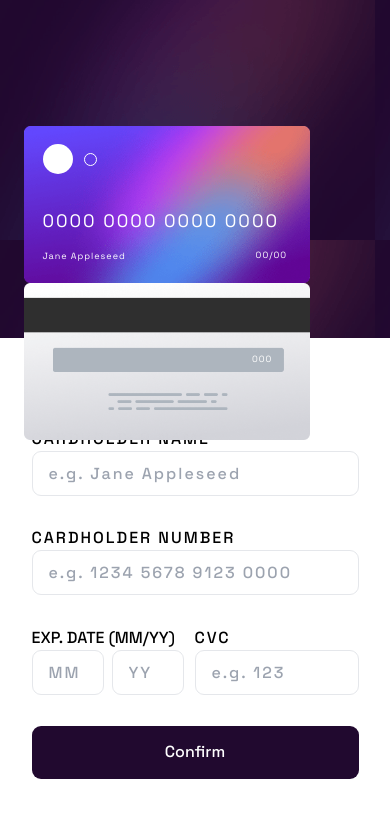
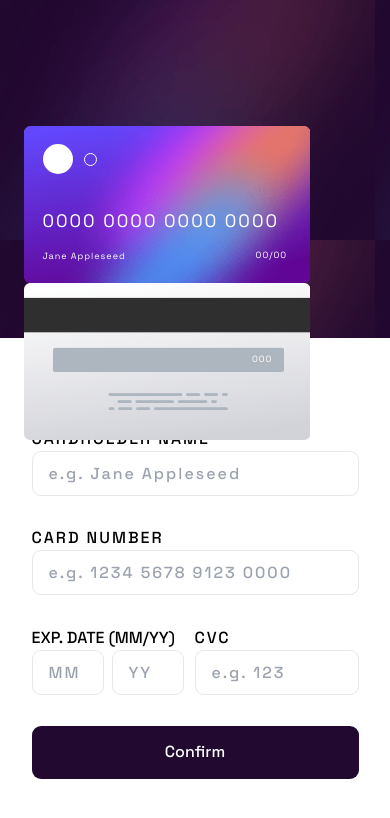
Before and after one commit to GuiFraV/FrontEndMentorVUE, a Vue app: page / in a window 390 px wide. Shown: the top 818 px of the page. Built offline with nearby package versions, Linux system fonts and the light colour scheme.

Commit message:
Fix bug with card number

```diff
--- a/src/App.vue
+++ b/src/App.vue
@@ -1,8 +1,87 @@
+<template>
+  <div
+    class="relative bg-hero-pattern-mobile h-full md:bg-hero-pattern md:bg-contain md:bg-no-repeat flex flex-col justify-center items-center md:h-screen md:flex-row"
+  >
+    <!-- Les cartes -->
+    <div
+      class="h-[251px] w-[343px] top-[32px] md:hidden lg:flex flex-col justify-between absolute md:left-[164px] md:top-[187px] md:h-[541px] md:w-[527px] z-10"
+    >
+      <!-- Carte de devant -->
+      <div class="relative h-[251px]">
+        <!-- Utiliser une balise <div> avec l'image en arrière-plan -->
+        <div
+          class="absolute bottom-0 lg:relative lg:h-[245px] lg:w-[447px] w-[286px] h-[157px] bg-no-repeat bg-cover"
+          :style="{ backgroundImage: `url(${frontCard})` }"
+        >
+          <!-- Logos sur la carte -->
+          <div
+            class="left-[19px] bottom-[108.6px] w-[54px] h-[30px] lg:w-[84px] lg:h-[47px] flex justify-between items-center absolute lg:top-[28px] lg:left-[32px]"
+          >
+            <div
+              class="bg-white h-[30px] w-[30px] lg:h-[47px] lg:w-[47px] rounded-full"
+            ></div>
+            <div
+              class="border border-white w-[13px] h-[13px] lg:h-[21.15px] lg:w-[21.15px] rounded-full"
+            ></div>
+          </div>
+
+          <!-- Afficher le numéro de carte formaté ou valeur par défaut -->
+          <div
+            class="absolute bottom-[48.6px] left-[19px] text-[18px] tracking-[2px] lg:h-[36px] lg:w-[372px] text-white lg:text-[28px] flex items-center font-space-grotesk lg:top-[139px] lg:left-[32px] lg:tracking-[3px]"
+          >
+            {{ formattedCardNumber }}
+          </div>
+
+          <!-- Afficher le nom du titulaire ou valeur par défaut -->
+          <div
+            class="absolute h-[11px] w-[89px] text-[9px] lg:text-[14px] bottom-[20.6px] left-[19px] lg:h-[18px] lg:w-[138px] flex items-center text-white font-space-grotesk tracking-[1px] lg:top-[200.5px] lg:left-[32px]"
+          >
+            {{ formData.name || defaultValues.name }}
+          </div>
+
+          <!-- Afficher la date d'expiration ou valeur par défaut -->
+          <div
+            class="absolute text-[9px] lg:text-[14px] bottom-[20.6px] left-[232.11px] lg:h-[18px] lg:w-[49px] flex items-center text-white font-space-grotesk tracking-[1px] lg:top-[200.5px] lg:left-[366px]"
+          >
+            {{ formattedExpDate }}
+          </div>
+        </div>
+      </div>
+
+      <!-- Carte de derrière -->
+      <div
+        id="back-card"
+        class="h-[157px] w-[286px] lg:h-[245px] lg:w-[447px] lg:absolute lg:right-0 bottom-0 relative"
+      >
+        <!-- Utiliser une balise <div> avec l'image en arrière-plan -->
+        <div
+          class="w-full h-full bg-no-repeat bg-cover"
+          :style="{ backgroundImage: `url(${backCard})` }"
+        >
+          <!-- Afficher le CVC ou valeur par défaut -->
+          <div
+            class="text-white lg:w-[32px] lg:h-[18px] flex items-center justify-center absolute right-[37.2px] top-[70px] lg:right-[57px] lg:top-[111px] font-space-grotesk text-[9px] lg:text-[14px] tracking-[1px]"
+          >
+            {{ formData.cvc || defaultValues.cvc }}
+          </div>
+        </div>
+      </div>
+    </div>
+
+    <!-- Le composant Form -->
+    <div
+      class="w-full bottom-0 h-3/5 md:h-screen md:bottom-0 bg-white flex justify-center items-center md:w-2/3 absolute md:right-0 z-0"
+    >
+      <Form @updateFormData="updateFormData" />
+    </div>
+  </div>
+</template>
+
 <script setup>
+import { ref, computed } from "vue";
 import Form from "./components/Form.vue";
 import frontCard from "./assets/bg-card-front.png";
 import backCard from "./assets/bg-card-back.png";
-import { ref } from "vue";
 
 // Données réactives du formulaire avec valeurs par défaut
 const formData = ref({
@@ -21,65 +100,32 @@ const defaultValues = {
   expYear: "00",
   cvc: "000",
 };
+
+// Fonction pour mettre à jour formData avec les données du formulaire
+function updateFormData(updatedData) {
+  formData.value = { ...formData.value, ...updatedData };
+}
+
+// Fonction pour formater le numéro de carte pour l'affichage
+function formatCardNumber(value) {
+  value = value.replace(/\D/g, "");
+  return value.replace(/(.{4})/g, "$1 ").trim();
+}
+
+// Propriété calculée pour le numéro de carte formaté
+const formattedCardNumber = computed(() => {
+  return formatCardNumber(
+    formData.value.cardNumber || defaultValues.cardNumber
+  );
+});
+
+// Propriété calculée pour la date d'expiration formatée
+const formattedExpDate = computed(() => {
+  const month = formData.value.expMonth || defaultValues.expMonth;
+  const year = formData.value.expYear || defaultValues.expYear;
+  return `${month}/${year}`;
+});
 </script>
-
-<template>
-  <div
-    class="relative bg-hero-pattern-mobile h-full md:bg-hero-pattern md:bg-contain md:bg-no-repeat flex flex-col justify-center items-center md:h-screen md:flex-row"
-  >
-    <!-- Les cartes, visibles seulement sur les écrans md et plus grands -->
-    <div
-      class="h-[251px] w-[343px] top-[32px] md:hidden lg:flex flex-col justify-between absolute md:left-[164px] md:top-[187px] md:h-[541px] md:w-[527px] z-10"
-    >
-      <!-- Carte de devant -->
-      <div class="relative h-[251px]">
-        <img
-          :src="frontCard"
-          alt="Front Credit Card"
-          class="absolute bottom-0 lg:relative lg:h-[245px] lg:w-[447px] w-[286px] h-[157px]"
-        >
-          <div class="left-[19px] bottom-[108.6px] w-[54px] h-[30px] lg:w-[84px] lg:h-[47px] flex justify-between items-center absolute lg:top-[28px] lg:left-[32px]">
-            <div class="bg-white h-[30px] w-[30px] lg:h-[47px] lg:w-[47px] rounded-full"></div>
-            <div class="border border-white w-[13px] h-[13px] lg:h-[21.15px] lg:w-[21.15px] rounded-full"></div>
-          </div>
-
-          <!-- Afficher le numéro de carte formaté ou valeur par défaut -->
-          <div class="absolute bottom-[48.6px] left-[19px] text-[18px] tracking-[2px] lg:h-[36px] lg:w-[372px] text-white lg:text-[28px] flex items-center font-space-grotesk lg:top-[139px] lg:left-[32px] lg:tracking-[3px]">
-            {{ formData.cardNumber || defaultValues.cardNumber }}
-          </div>
-
-          <!-- Afficher le nom du titulaire ou valeur par défaut -->
-          <div class="absolute h-[11px] w-[89px] text-[9px] lg:text-[14px] bottom-[20.6px] left-[19px] lg:h-[18px] lg:w-[138px] flex items-center text-white font-space-grotesk tracking-[1px] lg:top-[200.5px] lg:left-[32px]">
-            {{ formData.name || defaultValues.name }}
-          </div>
-
-          <!-- Afficher la date d'expiration ou valeur par défaut -->
-          <div class="absolute text-[9px] lg:text-[14px] bottom-[20.6px] left-[232.11px] lg:h-[18px] lg:w-[49px] flex items-center text-white font-space-grotesk tracking-[1px] lg:top-[200.5px] lg:left-[366px]">
-            {{ (formData.expMonth || defaultValues.expMonth) }}/{{ (formData.expYear || defaultValues.expYear) }}
-          </div>
-        </img>
-      </div>
-
-      <!-- Carte de derrière -->
-     <div id="back-card" class=" h-[157px] w-[286px] lg:h-[245px] lg:w-[447px] lg:absolute lg:right-0 bottom-0 relative">
-        <img :src="backCard" alt="Back Credit Card" class="w-full h-full">
-        <!-- Afficher le CVC ou valeur par défaut -->
-        <div class="text-white lg:w-[32px] lg:h-[18px] flex items-center justify-center absolute right-[37.2px] top-[70px] lg:right-[57px] lg:top-[111px] font-space-grotesk text-[9px] lg:text-[14px] tracking-[1px]">
-          {{ formData.cvc || defaultValues.cvc }}
-        </div>
-      </div>
-
-    </div>
-
-    <!-- Le composant Form gère l'affichage du formulaire ou du message de remerciement -->
-    <div
-      class="w-full bottom-0 h-3/5 md:h-screen md:bottom-0 bg-white flex justify-center items-center md:w-2/3 absolute md:right-0 z-0"
-    >
-      <Form :formData="formData" />
-    </div>
-  </div>
-</template>
-
 
 <style>
 @media (max-width: 375px) {
@@ -87,7 +133,7 @@ const defaultValues = {
     position: absolute;
     top: 0px;
     right: 0px;
-    z-index: -10
+    z-index: -10;
   }
 }
 </style>
--- a/src/components/Form.vue
+++ b/src/components/Form.vue
@@ -1,5 +1,5 @@
 <script setup>
-import { ref, toRefs, defineProps } from "vue";
+import { ref, computed, watch, defineEmits } from "vue";
 import FormField from "./FormField.vue";
 import ThankYou from "./ThankYou.vue";
 import {
@@ -9,16 +9,43 @@ import {
   validateExpYear,
   validateCVC,
 } from "../validation";
-// Réception de la prop formData du composant parent
-const props = defineProps({
-  formData: {
-    type: Object,
-    required: true,
+
+// Déclarer l'émetteur d'événements
+const emit = defineEmits(["updateFormData"]);
+
+// Création de références locales pour chaque champ
+const name = ref("");
+const expMonth = ref("");
+const expYear = ref("");
+const cvc = ref("");
+
+// Référence pour le numéro de carte non formaté
+const cardNumberRaw = ref("");
+
+// Propriété calculée pour le numéro de carte formaté
+const cardNumber = computed({
+  get() {
+    return formatCardNumber(cardNumberRaw.value);
+  },
+  set(value) {
+    cardNumberRaw.value = value.replace(/\D/g, "").slice(0, 16);
   },
 });
 
-// Création de références réactives pour chaque champ à partir de formData
-const { name, cardNumber, expMonth, expYear, cvc } = toRefs(props.formData);
+// Surveiller les changements et émettre les mises à jour
+watch(
+  [name, cardNumberRaw, expMonth, expYear, cvc],
+  () => {
+    emit("updateFormData", {
+      name: name.value,
+      cardNumber: cardNumberRaw.value,
+      expMonth: expMonth.value,
+      expYear: expYear.value,
+      cvc: cvc.value,
+    });
+  },
+  { immediate: true }
+);
 
 // Suivi des erreurs pour chaque champ
 const errors = ref({
@@ -32,10 +59,16 @@ const errors = ref({
 // État pour déterminer si le formulaire a été soumis
 const isFormSubmitted = ref(false);
 
+// Fonction pour formater le numéro de carte
+function formatCardNumber(value) {
+  value = value.replace(/\D/g, "");
+  return value.replace(/(.{4})/g, "$1 ").trim();
+}
+
 // Fonction pour soumettre le formulaire
 const submitForm = () => {
   errors.value.name = !validateName(name.value);
-  errors.value.cardNumber = !validateCardNumber(cardNumber.value);
+  errors.value.cardNumber = !validateCardNumber(cardNumberRaw.value);
   errors.value.expMonth = !validateExpMonth(expMonth.value);
   errors.value.expYear = !validateExpYear(expYear.value);
   errors.value.cvc = !validateCVC(cvc.value);
@@ -51,7 +84,7 @@ const submitForm = () => {
 const resetForm = () => {
   isFormSubmitted.value = false;
   name.value = "";
-  cardNumber.value = "";
+  cardNumberRaw.value = "";
   expMonth.value = "";
   expYear.value = "";
   cvc.value = "";
@@ -62,6 +95,15 @@ const resetForm = () => {
     expYear: false,
     cvc: false,
   };
+
+  // Émettre l'événement pour mettre à jour le parent
+  emit("updateFormData", {
+    name: name.value,
+    cardNumber: cardNumberRaw.value,
+    expMonth: expMonth.value,
+    expYear: expYear.value,
+    cvc: cvc.value,
+  });
 };
 </script>
 
@@ -86,7 +128,7 @@ const resetForm = () => {
         <!-- CARD NUMBER -->
         <FormField
           v-model="cardNumber"
-          label="CARDHOLDER NUMBER"
+          label="CARD NUMBER"
           id="cardNumber"
           placeholder="e.g. 1234 5678 9123 0000"
           maxlength="19"
@@ -128,6 +170,7 @@ const resetForm = () => {
             label="CVC"
             id="cvc"
             placeholder="e.g. 123"
+            maxlength="3"
             :error="errors.cvc"
             errorMessage="Invalid CVC."
             class="w-[164px] md:w-[191px] tracking-[2px]"
```
